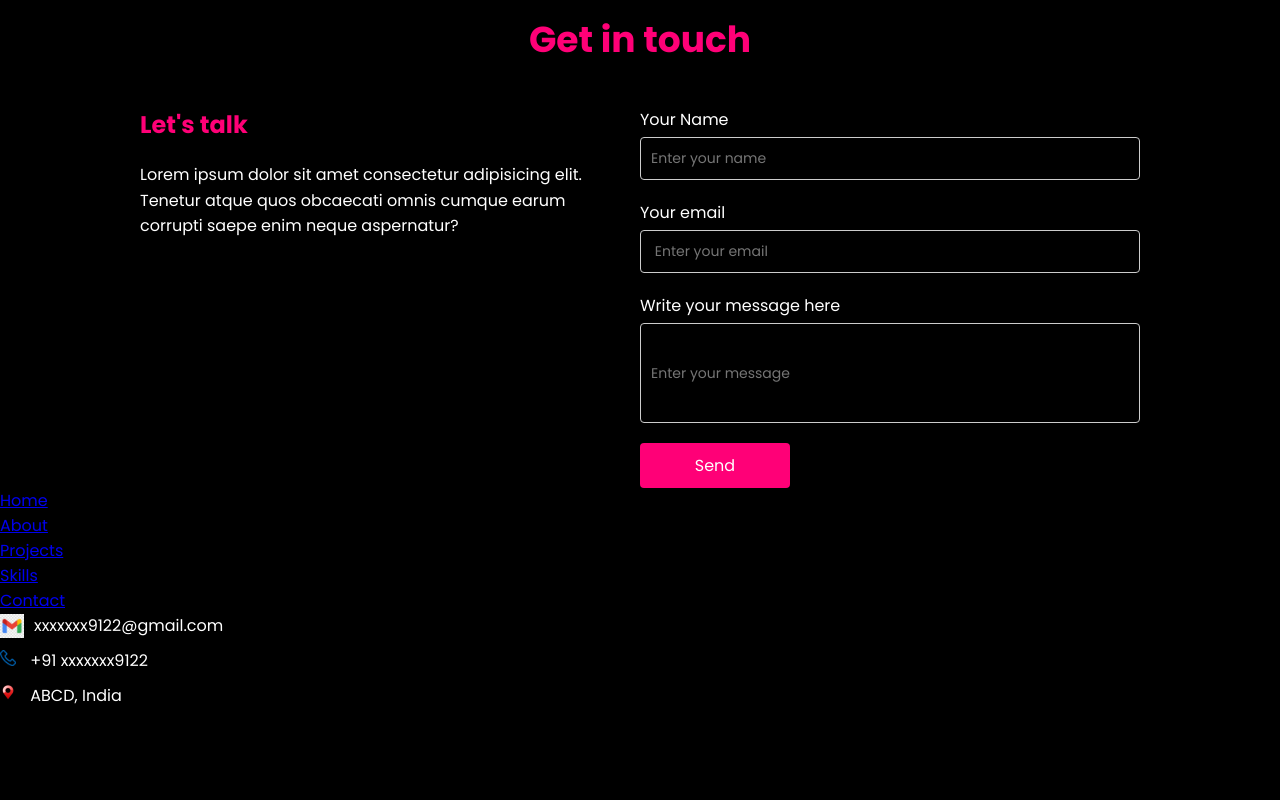
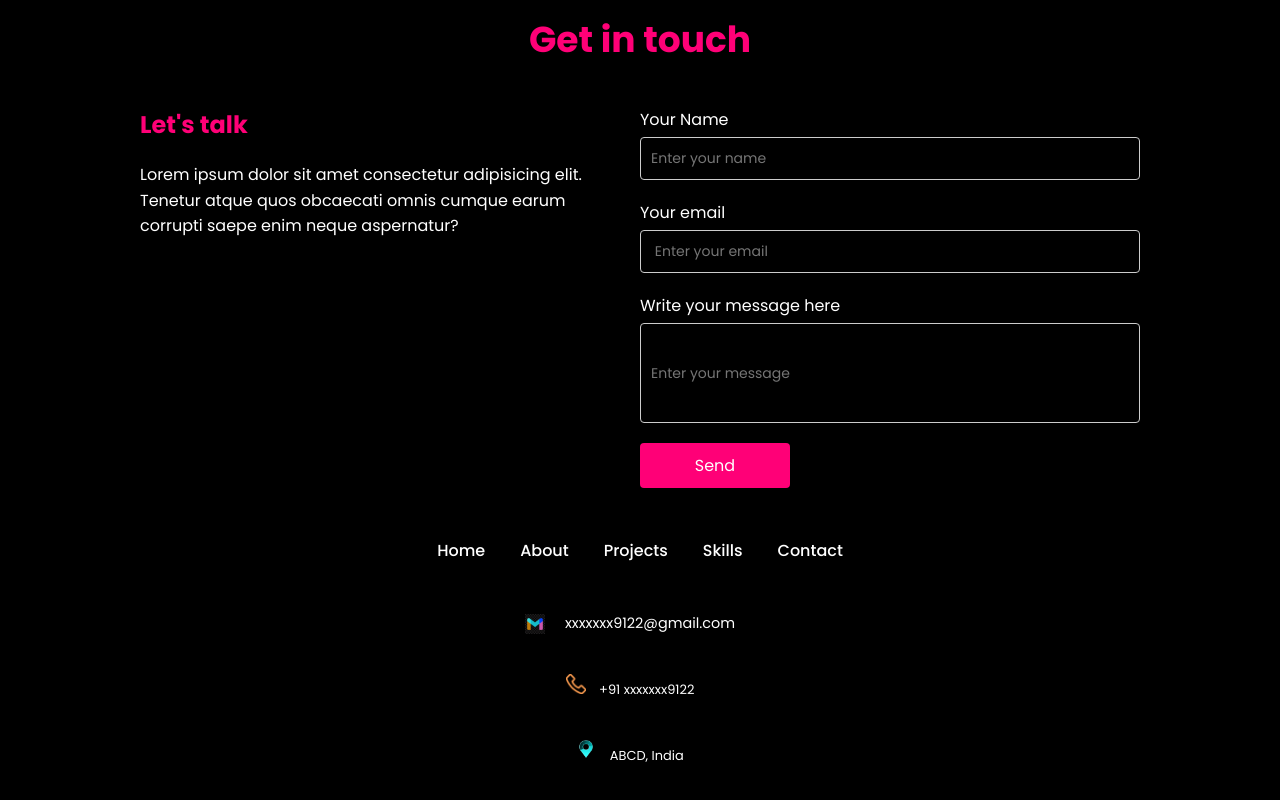
Before and after one commit to Codinggirl9122/Portfolio-Website, a plain HTML site: page index.html in a window 1280 px wide. Shown: the part 3402-4202 px from the top of the page. Drawn offline with Linux system fonts and the light colour scheme.

Commit message:
Update style.css

```diff
--- a/style.css
+++ b/style.css
@@ -764,3 +764,133 @@ body {
     justify-content: center;
   }
 }
+
+/* General styles for the footer */
+footer {
+  background-color: #000000;
+  color: #fff;
+  padding: 50px 20px;
+  text-align: center;
+  display: flex;
+  flex-direction: column;
+  align-items: center;
+  justify-content: center;
+  gap: 30px;
+}
+
+.footer-links {
+  display: flex;
+  justify-content: center;
+  gap: 20px;
+  margin-bottom: 20px;
+}
+
+.nav-menu-footer {
+  list-style: none;
+  padding: 0;
+  margin: 0;
+  display: flex;
+  gap: 15px;
+}
+
+.nav-menu-footer li {
+  display: inline-block;
+}
+
+.nav-menu-footer li a {
+  color: #fff;
+  text-decoration: none;
+  font-weight: 500;
+  transition: color 0.3s ease;
+}
+
+.nav-menu-footer li a:hover,
+.nav-menu-footer li a.active {
+  color: #e67e22;
+}
+
+.social,
+.contact,
+.address {
+  display: flex;
+  align-items: center;
+  justify-content: center;
+  gap: 10px;
+  text-decoration: none;
+  color: #fff;
+  font-size: 0.9em;
+}
+
+.social-link {
+  display: flex;
+  align-items: center;
+  text-decoration: none;
+  color: #fff;
+  gap: 10px;
+  transition: color 0.3s ease;
+}
+
+.social-link:hover {
+  color: #e67e22;
+}
+
+.social-icon {
+  width: 20px;
+  height: 20px;
+  filter: invert(100%);
+}
+
+.contact img,
+.address img {
+  width: 20px;
+  height: 20px;
+  filter: invert(100%);
+}
+
+footer p {
+  margin: 0;
+  font-size: 0.9em;
+}
+
+.footer-links ul {
+  padding: 0;
+  margin: 0;
+  list-style: none;
+}
+
+.footer-links ul li {
+  display: inline-block;
+  margin: 0 10px;
+}
+
+.footer-links ul li a {
+  color: #fff;
+  text-decoration: none;
+  font-weight: 500;
+  transition: color 0.3s ease;
+}
+
+.footer-links ul li a:hover,
+.footer-links ul li a.active {
+  color: #e67e22;
+}
+
+/* Responsive Design for Footer */
+@media (max-width: 768px) {
+  .footer-links {
+      flex-direction: column;
+      gap: 10px;
+  }
+
+  .nav-menu-footer {
+      flex-direction: column;
+      gap: 10px;
+  }
+
+  .social,
+  .contact,
+  .address {
+      flex-direction: column;
+      gap: 5px;
+  }
+}
```
